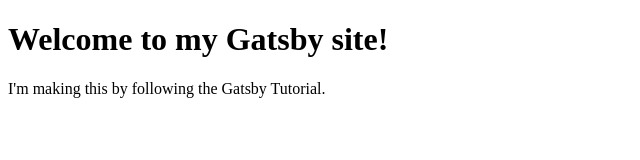
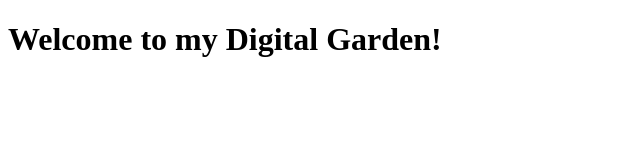
Before and after one commit to jenkens-dev/digital-garden, a Gatsby site: page / in a window 1280 px wide. Shown: the whole page, without its empty margins (0-640 px from the left). Built offline with nearby package versions, Linux system fonts and the light colour scheme; Gatsby itself is replaced by a stand-in of ours.

Commit message:
updated index wording and created articles page

```diff
--- a/src/pages/index.js
+++ b/src/pages/index.js
@@ -3,9 +3,8 @@
 const IndexPage = () => {
   return (
     <main>
-      <title>Home Page</title>
-      <h1>Welcome to my Gatsby site!</h1>
-      <p>I'm making this by following the Gatsby Tutorial.</p>
+      <title>Digital Garden Starter</title>
+      <h1>Welcome to my Digital Garden!</h1>
     </main>
   );
 };
```
Also changed, not shown: src/pages/articles.js (added, +12 -0 lines).
